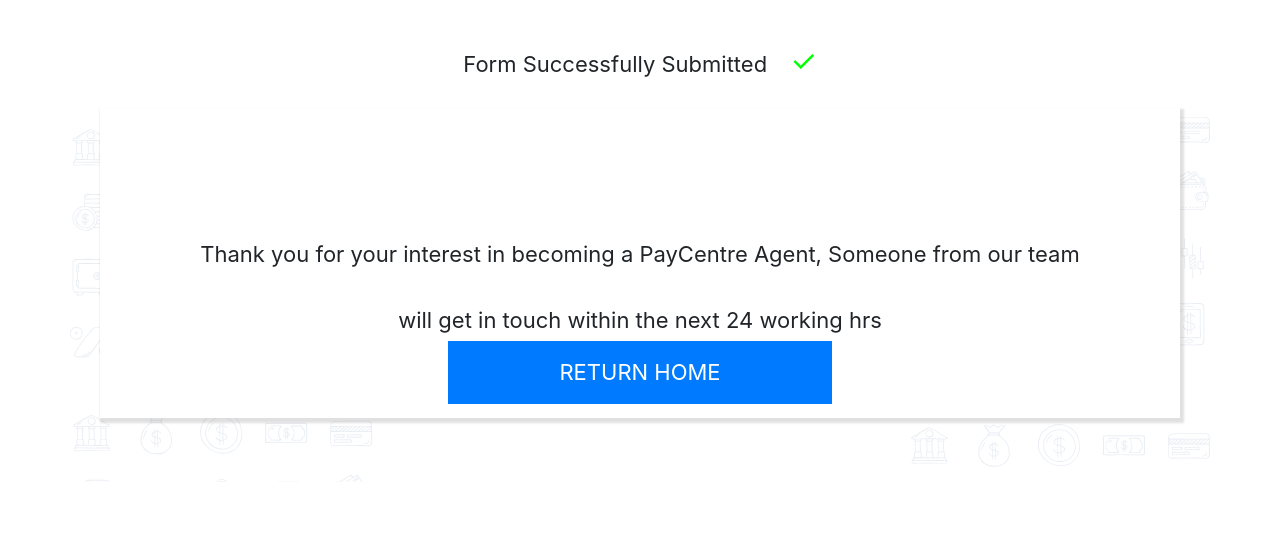
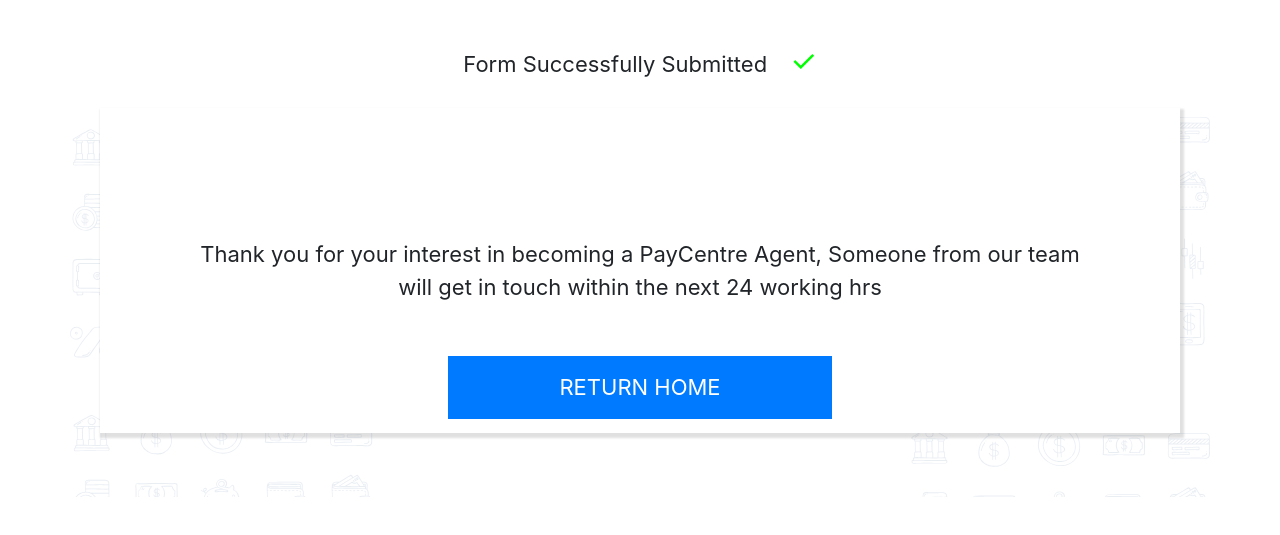
Before and after one commit to JuwonAbiola/agent-form, a plain HTML site: page response.html in a window 1280 px wide. Shown: the part 111-646 px from the top of the page. Drawn offline with Linux system fonts and the light colour scheme.

Commit message:
fixed response page

```diff
--- a/css/style.css
+++ b/css/style.css
@@ -49,6 +49,8 @@ body {
     font-size: 20px;
 }
 
+
+
 @media only screen and (max-width: 991px) {
     .box-panel {
         padding: 5px 5px;
--- a/response.html
+++ b/response.html
@@ -45,16 +45,13 @@
                 <div class="cen">
                     Thank you for your interest in becoming a PayCentre Agent, Someone from our team
                     <br />
-                    <br />
                     will get in touch
                     within the next 24 working hrs
                 </div>
+                <br />
+                <br />
 
-
-
-
-                <div class="cen"> <a href="index.html" class="but">RETURN
-                        HOME</a></button></div>
+                <div class="cen"> <a href="index.html"><button type="submit" class="but">RETURN HOME</button></a></div>
 
 
 
```
Also changed, not shown: index.html (+3 -3 lines).
